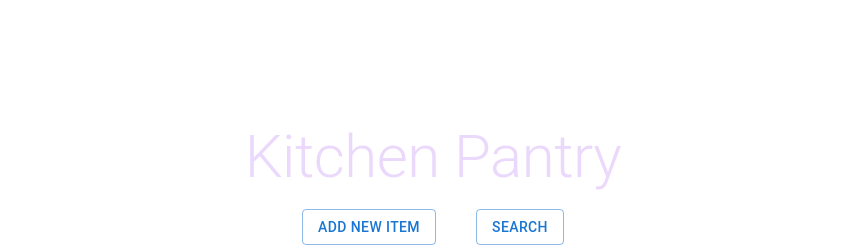
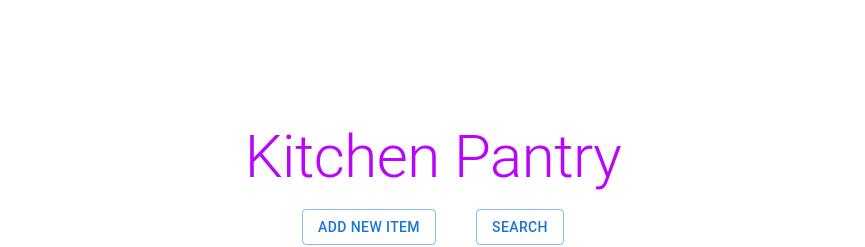
Before and after one commit to aprameyak/StockUp, a Next.js app: page / in a window 1280 px wide. Shown: the top 247 px of the page, without its empty margins (207-1072 px from the left). Built offline with nearby package versions, Linux system fonts and the light colour scheme; no server answers; the database is empty.

Commit message:
Update page.js

```diff
--- a/app/page.js
+++ b/app/page.js
@@ -113,7 +113,7 @@ export default function Home() {
       alignItems="center"
       gap={2}
     >
-      <Typography variant="h2" color="#ebd9fc">
+      <Typography variant="h2" color="#b905fa">
         Kitchen Pantry
       </Typography>
       <Modal open={open} onClose={handleClose}>
```
